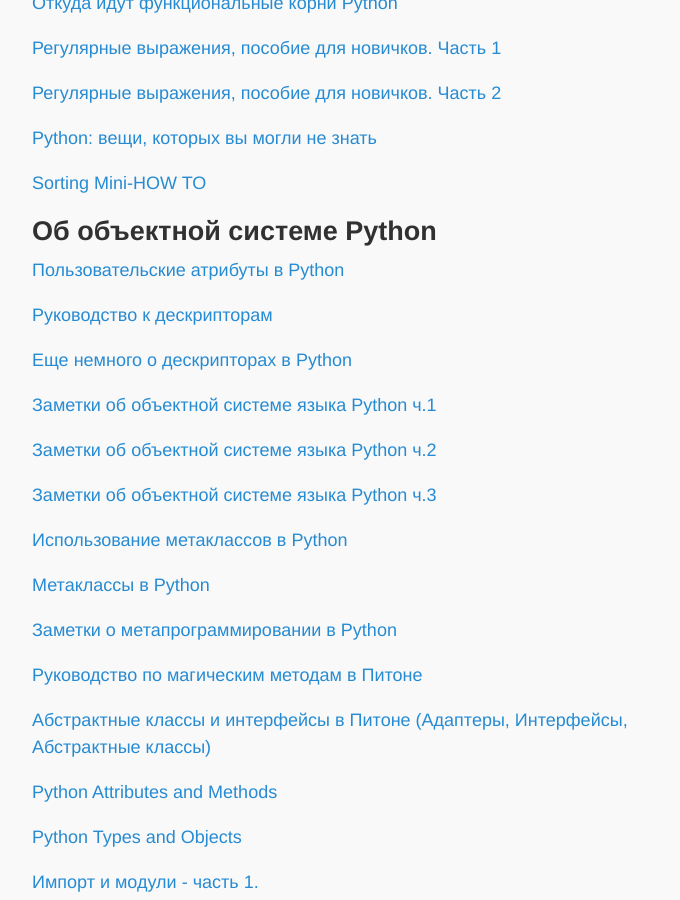
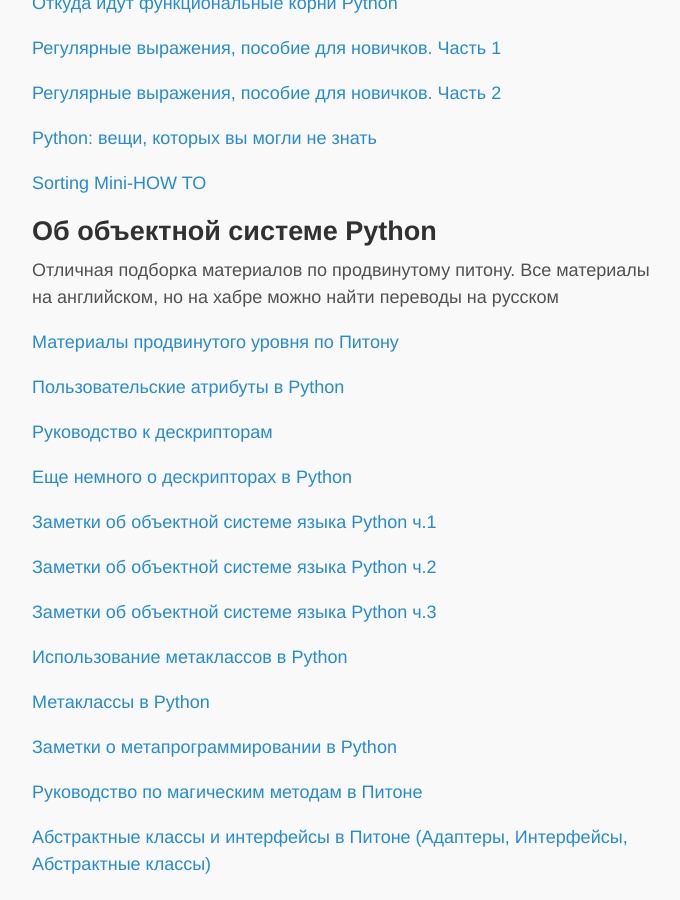
Before and after one commit to aliev/aliev.github.io, a Jekyll site: the page built from _posts/2015-07-04-python-best-articles-and-documents.md, in a window 1280 px wide and 900 px high, scrolled down 627 px. Shown: the whole window, without its empty margins (293-973 px from the left). Built offline with Jekyll 4.4.1, drawn with Linux system fonts in a browser that asks for light colours; nearby versions of some CDN libraries; comment, search, counter and statistics services are not loaded.

Commit message:
updated post

```diff
--- a/_posts/2015-07-04-python-best-articles-and-documents.md
+++ b/_posts/2015-07-04-python-best-articles-and-documents.md
@@ -32,6 +32,10 @@
 [Sorting Mini-HOW TO](https://wiki.python.org/moin/HowTo/Sorting)
 
 ## Об объектной системе Python
+
+Отличная подборка материалов по продвинутому питону. Все материалы на английском, но на хабре можно найти переводы на русском
+
+[Материалы продвинутого уровня по Питону](http://habrahabr.ru/post/84235/)
 
 [Пользовательские атрибуты в Python](http://habrahabr.ru/post/137415/)
 
```
Also changed, not shown: _posts/2015-07-06-kak-druzhit-v-django.md (added, +7 -0 lines), _posts/2015-07-07-ispolzuem-vim-kak-ide-dlia-python-i-ne-tolko.md (added, +20 -0 lines).
